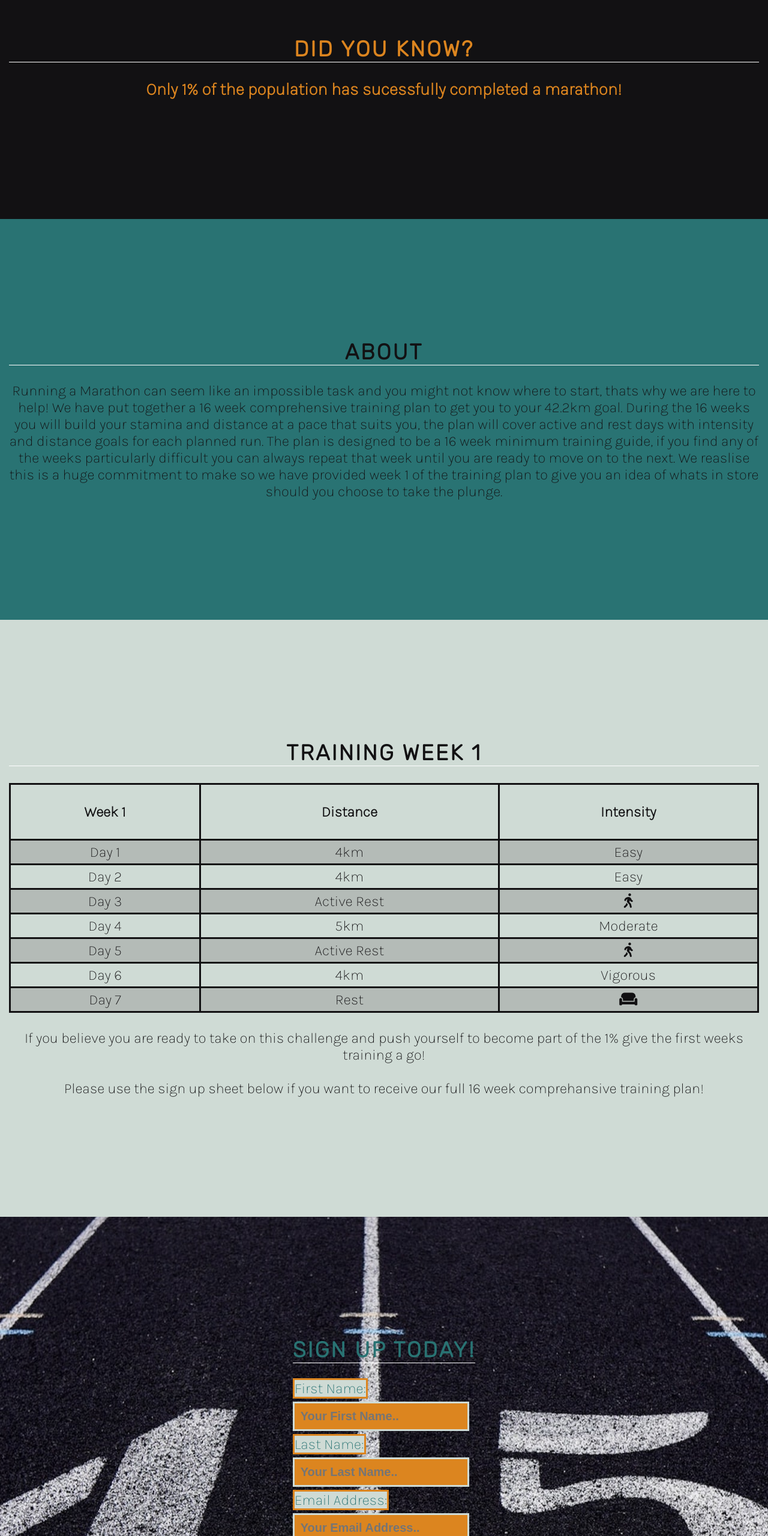
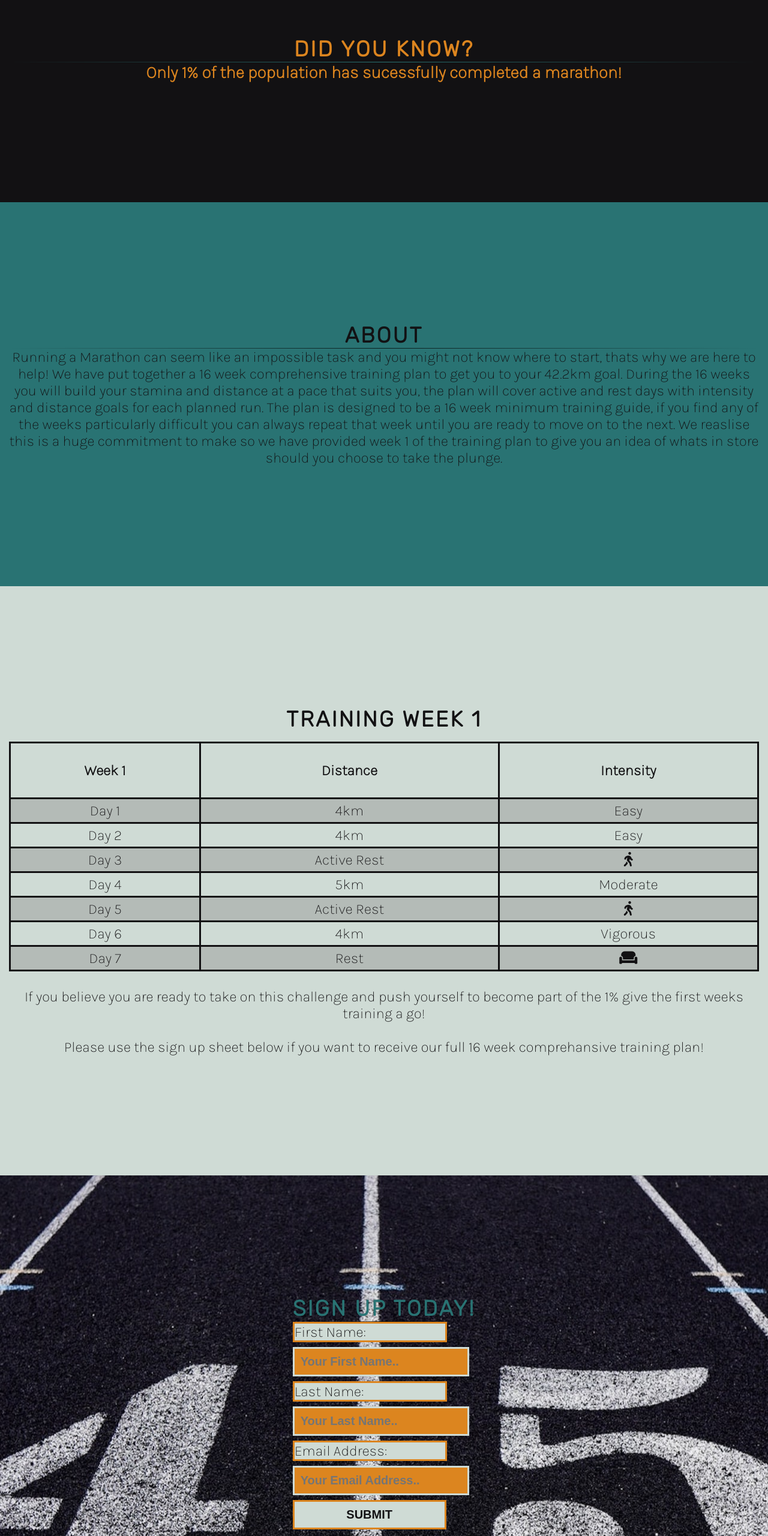
Before and after one commit to Kaysheridan/1st-Repo, a plain HTML site: page index.html in a window 1280 px wide. Shown: the part 1258-3818 px from the top of the page at 60% size. Drawn offline with Linux system fonts and the light colour scheme.

Commit message:
last style changes and read me update done

```diff
--- a/assets/stylesheet.css
+++ b/assets/stylesheet.css
@@ -25,10 +25,20 @@ h1, h2 {
     text-transform: uppercase;
     letter-spacing: 3px;
 }
+.long-line {
+    border: 0;
+    height: 1px;
+    background-image: linear-gradient(to right, rgba(0, 0, 0, 0), rgba(0, 0, 0, 0.75), rgba(0, 0, 0, 0));
+}
 
-h2 {
-    border-bottom: 1px solid #fff;
-    border-bottom-width: 1px;
+.long-line-blue {
+    border: 0;
+    height: 1px;
+    background-image: linear-gradient(to right, rgba(0, 0, 0, 0), rgb(41 115 115), rgba(0, 0, 0, 0));
+}
+
+#week-1 {
+    padding-bottom: 1rem;
 }
 
 #home {
@@ -189,7 +199,7 @@ tr:nth-child(even) {
 
 #sign-up {
     background: url('../assets/images/sign\ up\ image-\ resized.jpg') no-repeat center;
-    color: #297373;
+    color: #DC851F;
     text-decoration: none;
     font-size: 1.5rem;
     object-fit: contain;
@@ -201,11 +211,16 @@ tr:nth-child(even) {
     display: block;
 }
 
+#sign-up-header {
+    color: #297373;
+}
+
 input {
     padding: 0.625rem 0.625rem;
     display: block;
     margin: 0.5rem 0;
     box-sizing: border-box;
+    color: black;
     border: 3px solid #CFDBD5;
     font-size: 1.25rem;
     background: #DC851F;
@@ -215,11 +230,14 @@ input {
 form label {
     border: 3px solid #DC851F;
     background-color: #CFDBD5;
+    color: #121113;
+    display: block;
+    width: 15.7rem;
 }
 
 .submit {
     border: 3px solid #DC851F;
-    color: #297373;
+    color: #121113;
     padding: 0.625rem 0.938rem;
     background: #CFDBD5;
     cursor: pointer;
@@ -240,10 +258,16 @@ footer ul {
 }
 
 .social-networks {
-    color: #297373;
+    color: #297373!important;
     font-size: 150%;
     padding: 5px;
 }
+
+.social-networks li a:link {
+    text-decoration: none;
+    color: #297373;
+}
+
 
  .social-networks li a:visited {
     text-decoration: none;
@@ -276,13 +300,15 @@ footer ul {
 }
 
 #home {
-    font-size: 100%;
+    font-size: 110%;
+    padding-left: 100px;
 }
 
 .nav-bar {
     overflow: hidden;
-    display: block;
-    text-align: left;
+    display: inline-flex;
+    padding-left: 2.188rem;
+    font-size: 100%;
 }
 
 .cover-image {
@@ -316,6 +342,9 @@ footer ul {
     .nav-bar {
     overflow: hidden;
     display: block;
+    display: inline-flex;
+    padding-left: 2.188rem;
+    font-size: 100%;
 
 }
 
--- a/index.html
+++ b/index.html
@@ -42,7 +42,6 @@
 
     </header>
     <section id="main-image" class="cover-image">
-        <!-- <div id="cover-image"></div> -->
         <div id="image-text">
             <h1>Become part of the 1%</h1>
         </div>
@@ -50,14 +49,16 @@
     </section>
 
     <section id="did-you-know" class="page-padding">
-        <h2>Did you know?</h2><br>
+        <h2>Did you know?</h2>
+        <hr class="long-line-blue">
         <h3>Only 1% of the population has sucessfully completed a marathon!</h3>
     </section>
 
 
     <section class="about-section page-padding" id="about">
         <div>
-            <h2>About</h2><br>
+            <h2>About</h2>
+            <hr class="long-line">
             <p>Running a Marathon can seem like an impossible task and you might not know where to start, thats why we are here to help! We have put together
                 a 16 week comprehensive training plan to get you to your 42.2km goal. During the 16 weeks you will build your stamina and distance at a pace that suits you,
                 the plan will cover active and rest days with intensity and distance goals for each planned run. The plan is designed to be a 16 week minimum training guide, if you find any of the weeks
@@ -67,7 +68,7 @@
         </div>
     </section>
     <section id="training" class="about-section page-padding">
-        <h2>Training Week 1</h2><br>
+        <h2 id="week-1">Training Week 1</h2>
         <table>
             <tr>
             <th>Week 1</th>
@@ -113,14 +114,15 @@
 
         <p>If you believe you are ready to take on this challenge and push yourself to become part of the 1% give the first weeks training a go!
 
-        </p><br>
+        </p> <br>
         <p>Please use the sign up sheet below if you want to receive our full 16 week comprehansive training plan!
         </p>
 
     </section>
     <section id="sign-up" class="page-padding">
         <div>
-        <h2>Sign Up Today!</h2><br>
+        <h2 id="sign-up-header">Sign Up Today!</h2>
+        <hr class="long-line">
         <form>
             <label for="fname">First Name:</label>
             <input type="text" id="fname" name="fname" placeholder="Your First Name.." required>
@@ -135,6 +137,8 @@
 
     <footer>
         <ul class="social-networks">
+            <!--I wanted my social media links to look like the ones used in the run through project, I have used the same code below but removed the youtube link
+            and added different styles in css as well as a hover feature. I am unsure who to credit this code to-->
             <li>
                 <a href="https://www.facebook.com/" target="_blank" rel="noopener"
                 aria-label="Visit our Facebook page (opens in a new tab)"><i class="fab fa-facebook"></i></a>
```
Also changed, not shown: 1 other file.
